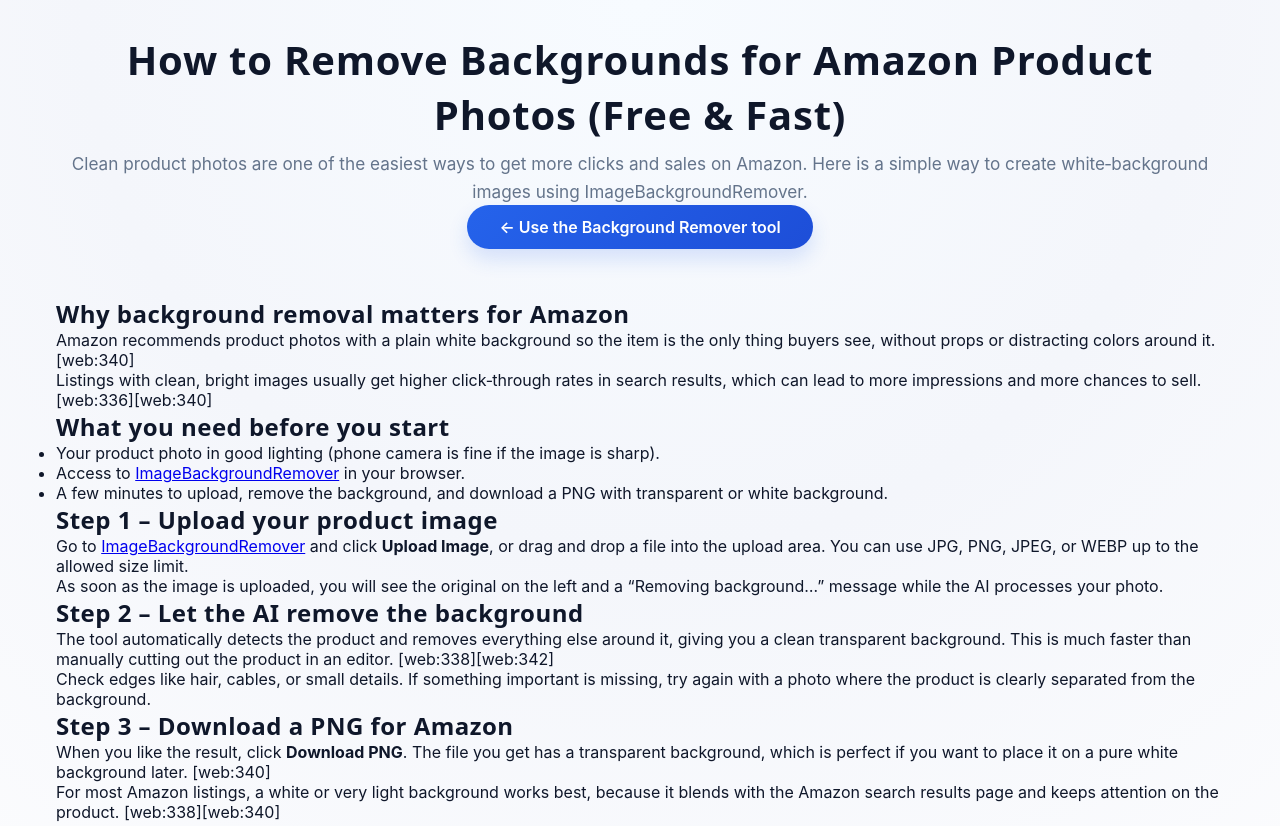
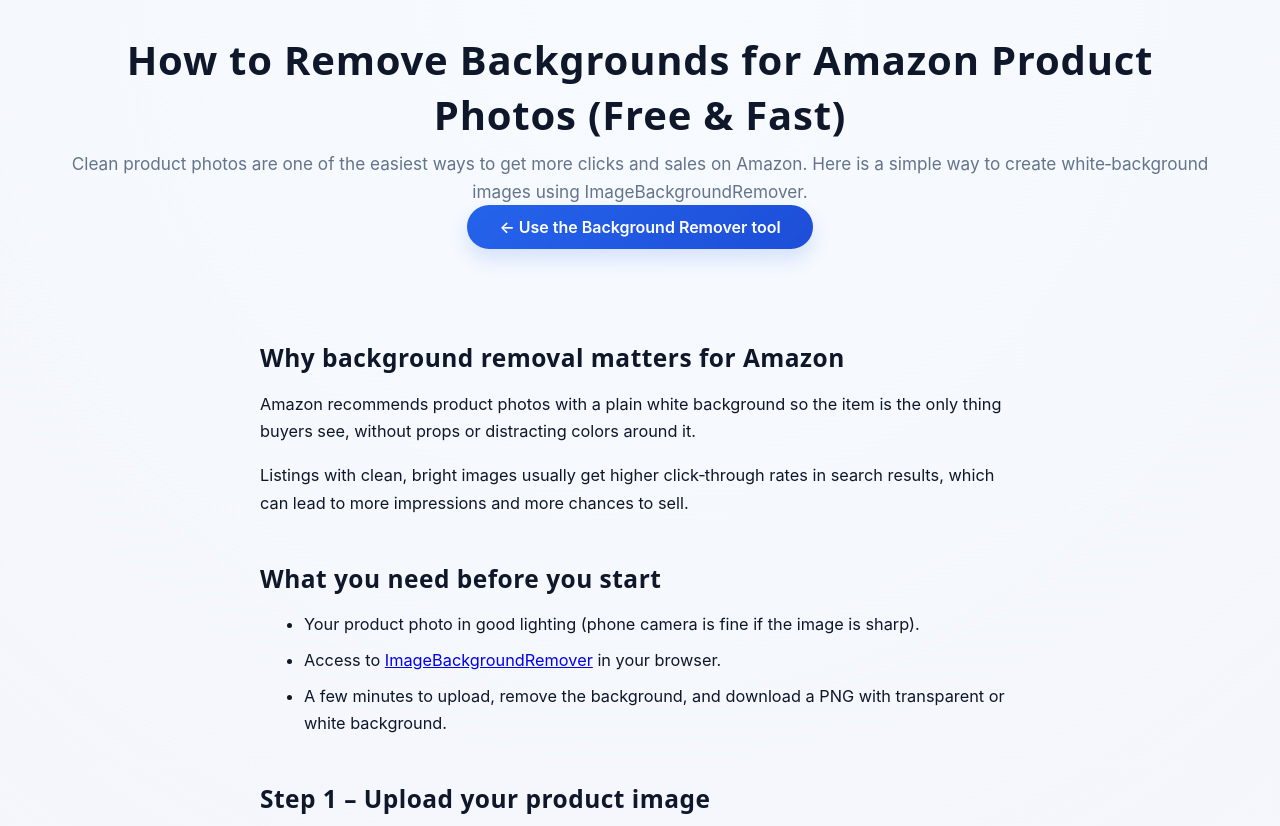
Before and after one commit to vinayakganiger0002-lgtm/bgremover, a website: page public/blog/amazon-product-photos.html in a window 1280 px wide. Shown: the top 826 px of the page. Drawn offline with Linux system fonts and the light colour scheme.

Commit message:
second changes for blog

```diff
--- a/public/blog/amazon-product-photos.html
+++ b/public/blog/amazon-product-photos.html
@@ -23,11 +23,11 @@
         <h2>Why background removal matters for Amazon</h2>
         <p>
           Amazon recommends product photos with a plain white background so the item is the only thing buyers see,
-          without props or distracting colors around it. [web:340]
+          without props or distracting colors around it.
         </p>
         <p>
           Listings with clean, bright images usually get higher click‑through rates in search results, which can lead
-          to more impressions and more chances to sell. [web:336][web:340]
+          to more impressions and more chances to sell.
         </p>
 
         <h2>What you need before you start</h2>
@@ -50,7 +50,7 @@
         <h2>Step 2 – Let the AI remove the background</h2>
         <p>
           The tool automatically detects the product and removes everything else around it, giving you a clean transparent background.
-          This is much faster than manually cutting out the product in an editor. [web:338][web:342]
+          This is much faster than manually cutting out the product in an editor.
         </p>
         <p>
           Check edges like hair, cables, or small details. If something important is missing, try again with a photo where the product
@@ -60,11 +60,11 @@
         <h2>Step 3 – Download a PNG for Amazon</h2>
         <p>
           When you like the result, click <strong>Download PNG</strong>. The file you get has a transparent background,
-          which is perfect if you want to place it on a pure white background later. [web:340]
+          which is perfect if you want to place it on a pure white background later.
         </p>
         <p>
           For most Amazon listings, a white or very light background works best, because it blends with the Amazon search results page
-          and keeps attention on the product. [web:338][web:340]
+          and keeps attention on the product.
         </p>
 
         <h2>Step 4 – Upload to your Amazon listing</h2>
--- a/public/style.css
+++ b/public/style.css
@@ -595,3 +595,27 @@
         padding: 2rem 1rem;
     }
 }
+.blog-article {
+  max-width: 760px;
+  margin: 0 auto 4rem auto;
+  line-height: 1.7;
+  font-size: 1.02rem;
+}
+
+.blog-article h2 {
+  margin-top: 2.5rem;
+  margin-bottom: 0.75rem;
+}
+
+.blog-article p {
+  margin-bottom: 1rem;
+}
+
+.blog-article ul {
+  margin: 0 0 1.5rem 1.5rem;
+  padding-left: 1.25rem;
+}
+
+.blog-article li {
+  margin-bottom: 0.5rem;
+}
```
Also changed, not shown: public/blog/index.html (+3 -3 lines).
